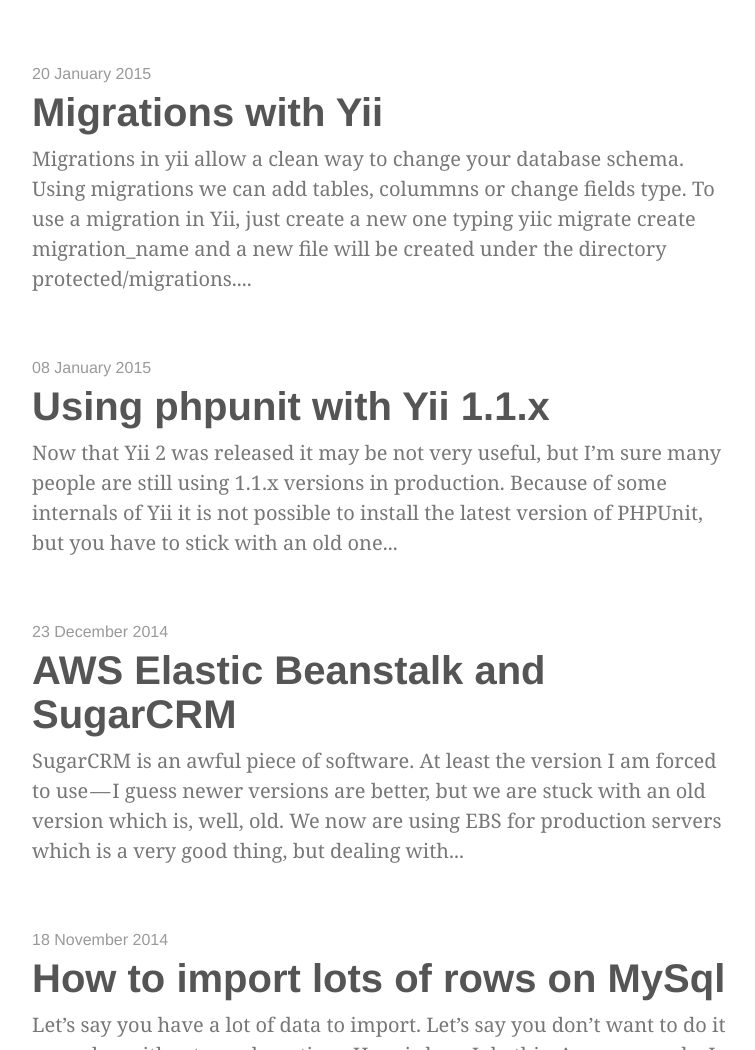
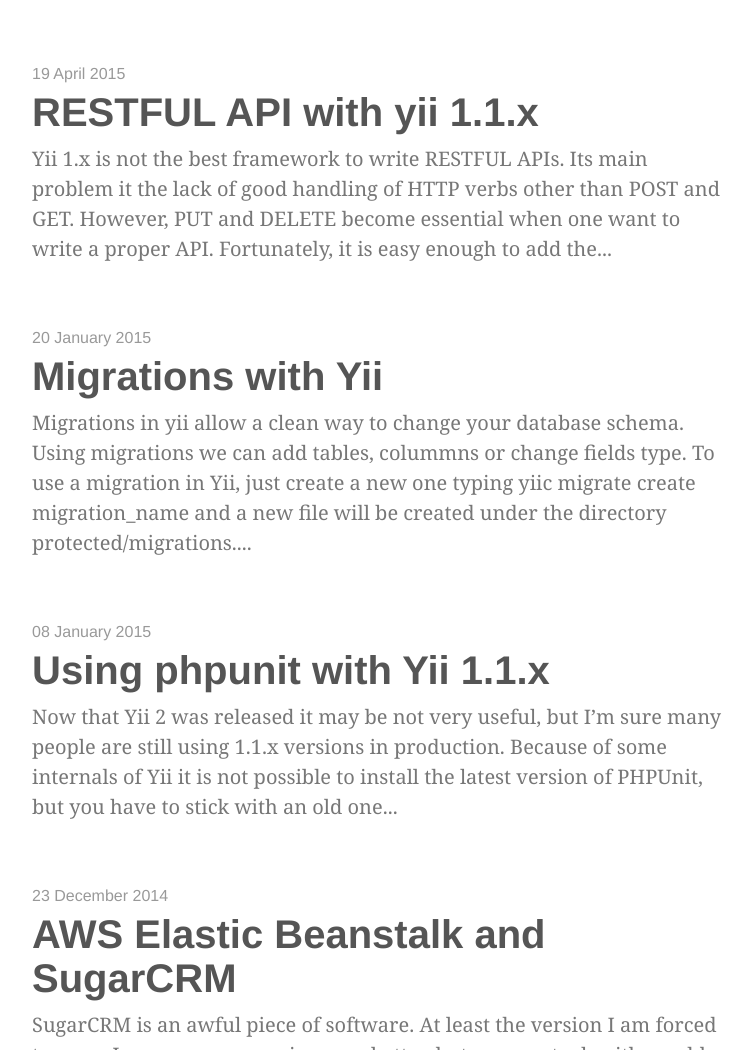
Before and after one commit to davidevernizzi/davidevernizzi.github.io, a Jekyll site: the page built from index.html, in a window 1280 px wide and 1400 px high. Shown: the part 350-1400 px from the top of the window, without its empty margins (258-1013 px from the left). Built offline with Jekyll 4.4.1, drawn with Linux system fonts in a browser that asks for light colours; some web fonts are replaced; Markdown is read by kramdown in place of the engine named in the settings; the list of posts is cut into pages by our own code; some of the changed text lies outside the part shown.

Commit message:
published yii restful post

````diff
--- a/_drafts/yii-restful-api.markdown
+++ b/_posts/2015-04-19-yii-restful-api.markdown
@@ -1,7 +1,7 @@
 ---
 layout: post
-title:  "RESTFUL API with yii 1.x"
-date:   2015-MM-DD
+title:  "RESTFUL API with yii 1.1.x"
+date:   2015-04-19
 categories: yii, rest, api
 ---
 
@@ -88,6 +88,4 @@
         }
 ```
 
-Finally, we must authenticate the request. We can do this in many different
-ways. A very simple one is to use a keyed-digest which will be sent together
-with the request. I won't explain here all the details of a keyed-digest.
+In a next post, I will talk about authentication.
````
